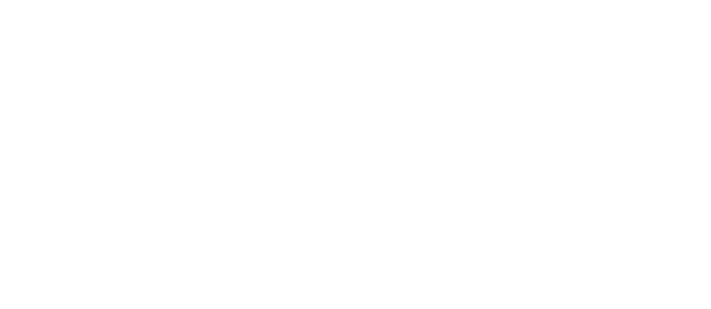
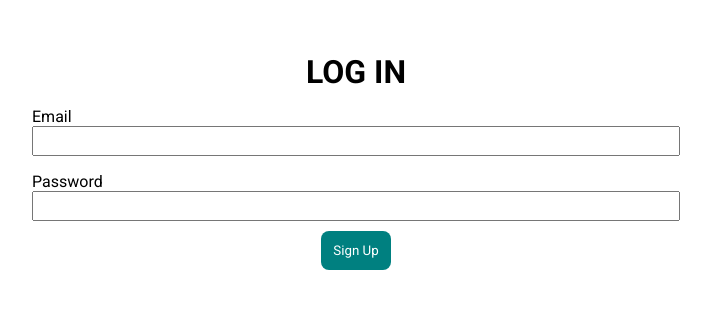
Before and after one commit to ElemaGp/movie-rating-website-MERN-STACK, a React (Create React App) app: page /login in a window 1280 px wide. Before the commit this address had no page. Shown: the part 227-536 px from the top of the page, without its empty margins (284-995 px from the left). Built offline with nearby package versions, Linux system fonts and the light colour scheme.

Commit message:
feat: created login page

```diff
--- a/src/App.js
+++ b/src/App.js
@@ -2,6 +2,7 @@
 import { BrowserRouter, Routes, Route } from "react-router-dom";
 import Home from './pages/home/Home';
 import SignupForm from './pages/signupForm/SignupForm';
+import LoginForm from './pages/loginForm/LoginForm';
 
 
 function App() {
@@ -12,6 +13,7 @@
           <Route path="/">
             <Route index element={<Home />} />
             <Route path="signup" element={<SignupForm />} />
+            <Route path="login" element={<LoginForm />} />
           </Route>
         </Routes>
       </BrowserRouter>
--- /dev/null
+++ b/src/pages/loginForm/LoginForm.jsx
@@ -0,0 +1,60 @@
+import style from "./loginForm.module.css"
+import React from 'react'
+import { Formik, Form } from 'formik'
+import * as Yup from 'yup'
+import FormikControl from "../../components/formikComponents/FormikControl"
+
+
+function LoginForm () {
+  const initialValues = {
+    email: '',
+    password: ''
+  }
+
+  const validationSchema = Yup.object({
+    email: Yup.string()
+      .email('Invalid email format')
+      .required('Required'),
+    password: Yup.string().required('Required')
+  })
+
+  const onSubmit = values => {
+    console.log('Form data', values)
+  }
+
+  return (
+
+
+    <Formik
+      initialValues={initialValues}
+      validationSchema={validationSchema}
+      onSubmit={onSubmit}
+    >
+      {formik => {
+        return (
+          <Form className={style.formContainer}>
+            <h1 className={style.signupText}>LOG IN</h1>
+            <FormikControl
+              control='input'
+              // control='chakraInput'
+              type='email'
+              label='Email'
+              name='email'    //the "name" has to match with the initial value's name above.
+            />
+            <FormikControl
+              control='input'
+              type='password'
+              label='Password'
+              name='password'    //the "name's" value has to match with the initial value's name above.
+            />
+
+            <button type='submit' disabled={!formik.isValid} className={style.btn}>Sign Up</button> {/*"formik.isValid is false whenever there is an error" */}
+          </Form>
+        )
+      }}
+    </Formik>
+
+  )
+}
+
+export default LoginForm
--- /dev/null
+++ b/src/pages/loginForm/loginForm.module.css
@@ -0,0 +1,22 @@
+.formContainer{
+    height: 97vh;
+    display: flex;
+    flex-direction: column;
+    justify-content: center;
+}
+
+.signupText{
+    align-self: center;
+}
+
+.btn{
+    background-color: teal;
+    color: white;
+    padding: 12px;
+    border-radius: 8px;
+    width: max-content;
+    border: none;
+    margin: 10px auto 0;
+    cursor: pointer;
+
+}
```
